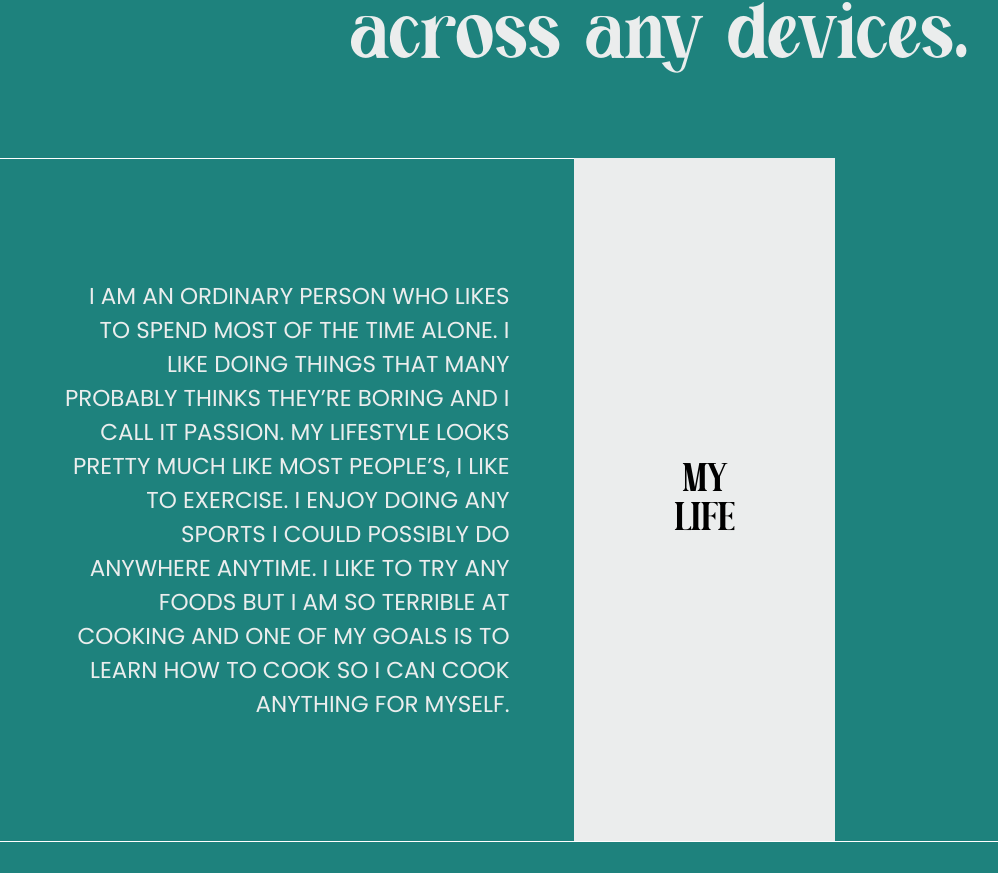
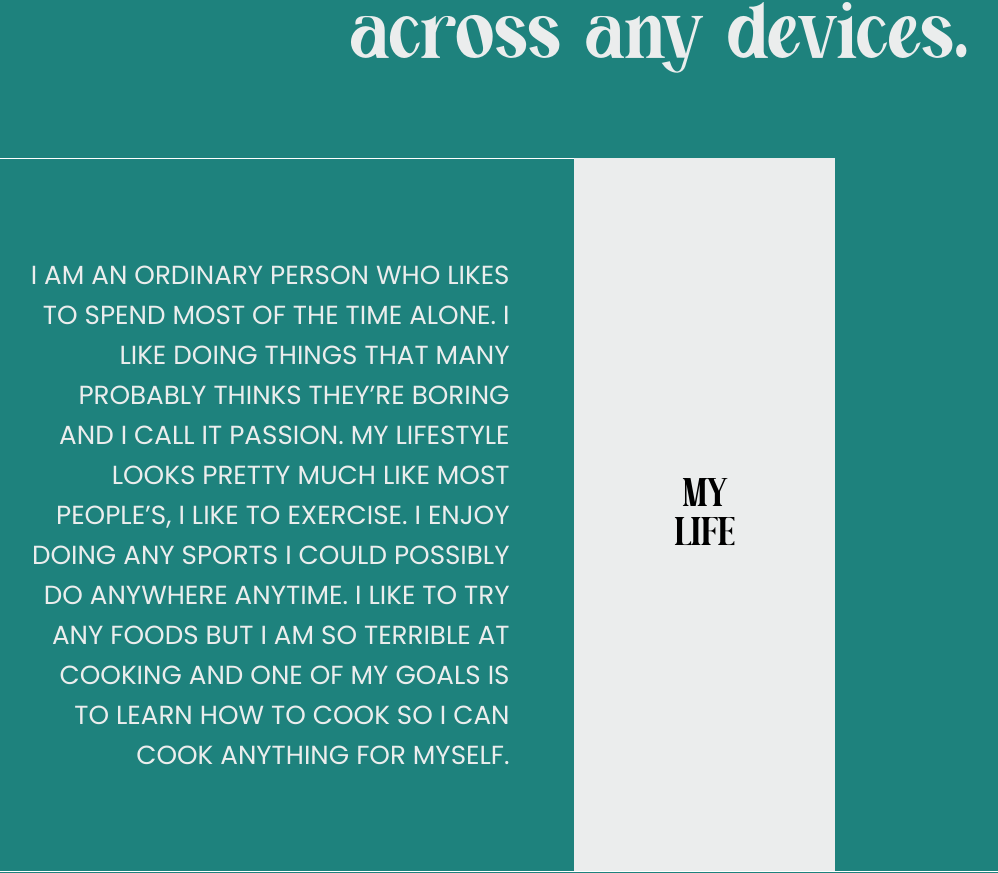
Before and after one commit to reynaldlamury/portfolio, a Next.js app: page / in a window 1280 px wide. Shown: the part 1196-2069 px from the top of the page, without its empty margins (133-1131 px from the left). Built offline with nearby package versions, Linux system fonts and the light colour scheme.

Commit message:
increase MY LIFE - desc font-size

```diff
--- a/styles/Main/About.scss
+++ b/styles/Main/About.scss
@@ -10,12 +10,12 @@
   &__desc {
     text-align: end;
     // outline: 1px solid yellow;
-    padding-block: 7.5em;
+    padding-block: 6em;
     padding-right: 4.0625em;
-    padding-left: 11em;
+    padding-left: 9em;
 
     p {
-      font-size: 1.4375rem;
+      font-size: 1.6375rem;
     }
   }
 
```
